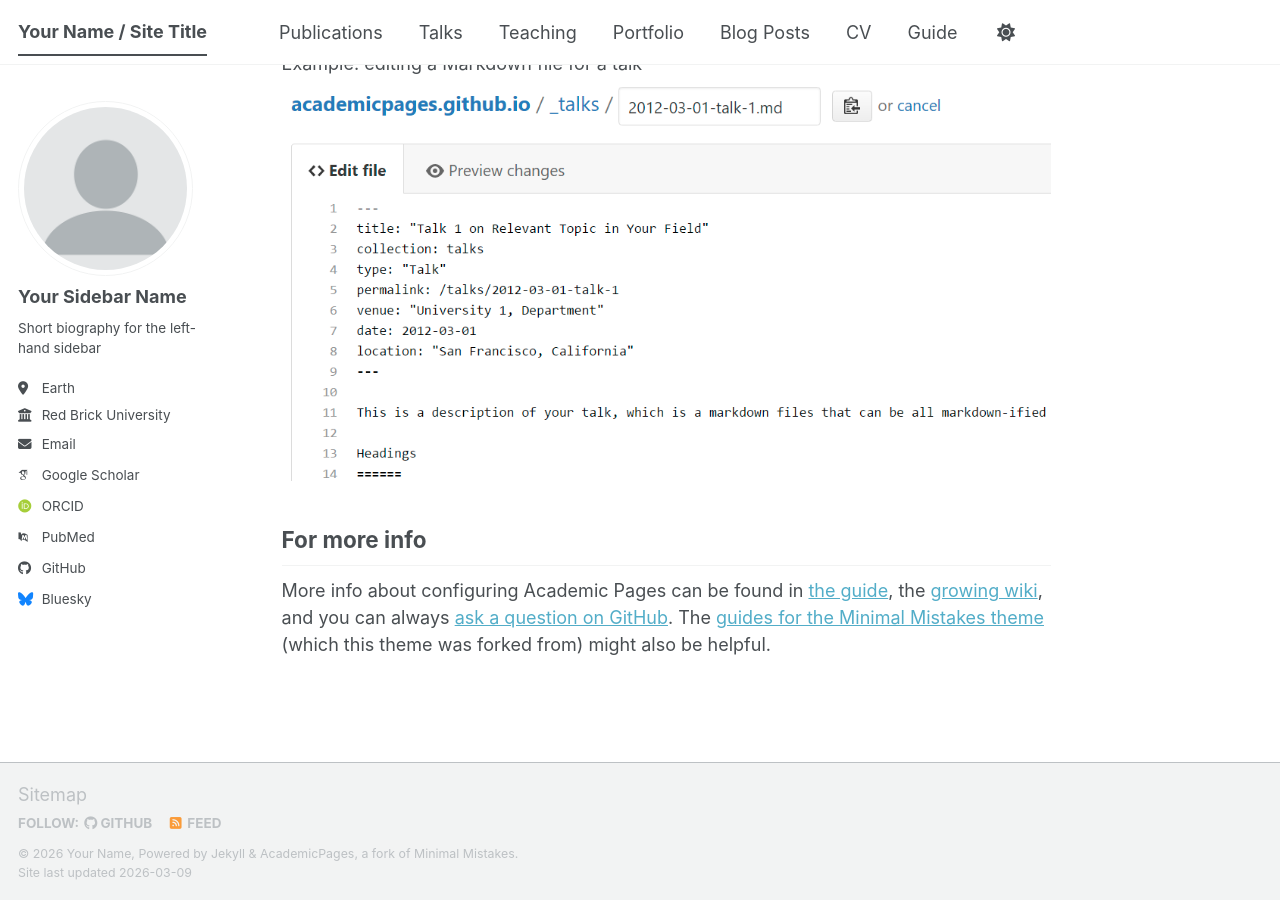
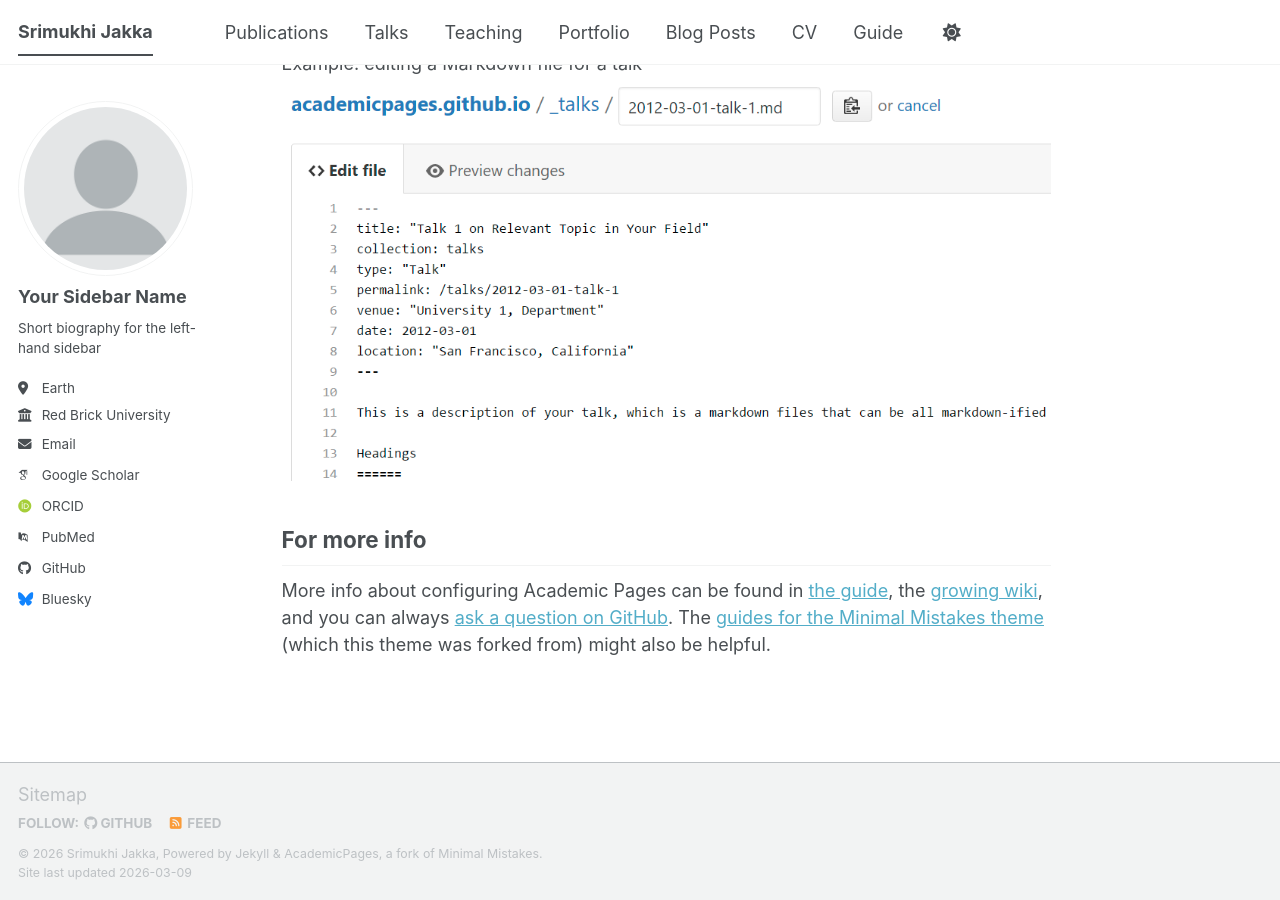
Before and after one commit to Srimukhijakka/srimukhijakka.github.io, a Jekyll site: the page built from _pages/about.md, in a window 1280 px wide and 900 px high, scrolled down 2720 px. Built offline with Jekyll 4.4.1, drawn with Linux system fonts in a browser that asks for light colours; some web fonts are replaced; a script bundle is joined from its source files by our own code; library files that are not in the unit come from our copies.

Commit message:
Update _config.yml

```diff
--- a/_config.yml
+++ b/_config.yml
@@ -9,11 +9,11 @@
 # Basic Site Settings
 locale                   : "en-US"
 site_theme               : "default" # The available themes options are "default", "air", "sunrise", "mint", "dirt" and "contrast"
-title                    : "Your Name / Site Title"
+title                    : "Srimukhi Jakka"
 title_separator          : "-"
-name                     : &name "Your Name"
-description              : &description "Your Name's academic portfolio"   # Update this with a general description of your site, this is the default if not overridden by a page
-url                      : https://academicpages.github.io # The base hostname & protocol for your site e.g. "https://[your GitHub username].github.io",
+name                     : "Srimukhi Jakka"
+description              : "Chip Design Research"   # Update this with a general description of your site, this is the default if not overridden by a page
+url                      : https://srimukhijakka.github.io # The base hostname & protocol for your site e.g. "https://[your GitHub username].github.io",
                                                            # or if you already have some other page hosted on Github then use "https://[your GitHub username].github.io/[Your Repo Name]"
 baseurl                  : "" # the subpath of your site, e.g. "/blog"
 repository               : "academicpages/academicpages.github.io"
```
